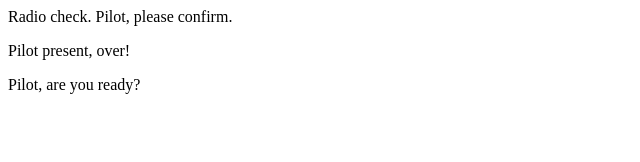
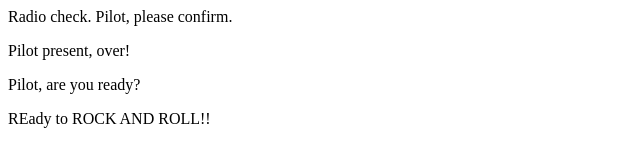
Before and after one commit to mrvnr24/repo, a plain HTML site: page index.html in a window 1280 px wide. Shown: the whole page, without its empty margins (0-640 px from the left). Drawn offline with Linux system fonts and the light colour scheme.

Commit message:
added fourth line

```diff
--- a/index.html
+++ b/index.html
@@ -3,5 +3,6 @@
    <p>Radio check. Pilot, please confirm.</p>
    <p>Pilot present, over!</p>
    <p>Pilot, are you ready?</p>
+   <p>REady to ROCK AND ROLL!!</p>
 </body>
 </html>
```
